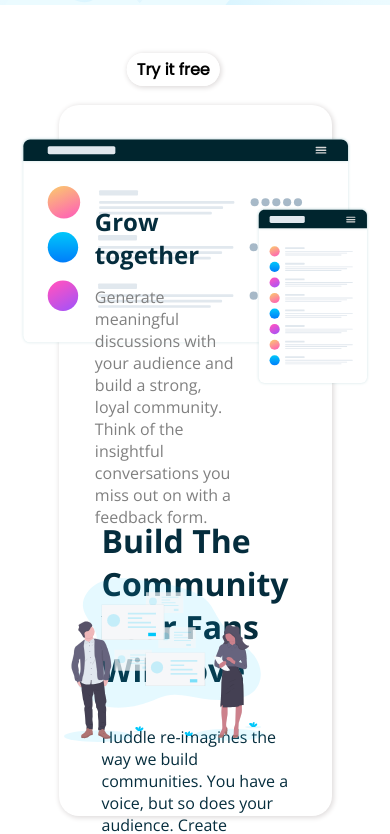
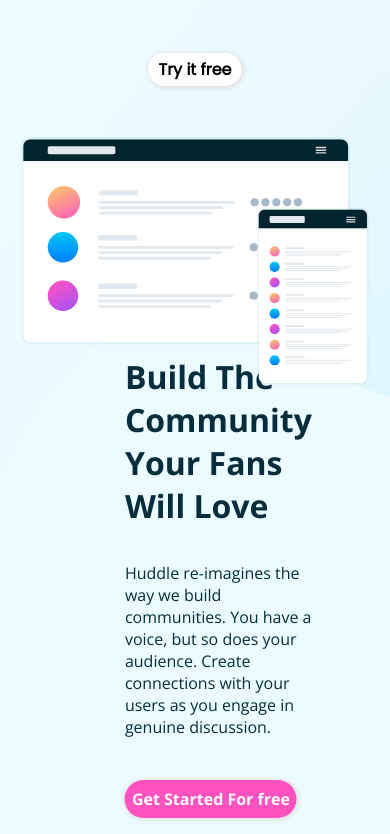
Before and after one commit to yurimr3/yurimr3.github.io, a plain HTML site: page index.html in a window 390 px wide. Shown: the part 95-929 px from the top of the page. Drawn offline with nearby package versions, Linux system fonts and the light colour scheme; a web font is replaced by a local one.

Commit message:
Update style.css

```diff
--- a/Projeto Comercial/css/style.css
+++ b/Projeto Comercial/css/style.css
@@ -289,7 +289,7 @@
 
 
     nav{
-        position: absolute;
+        right: auto;
         left: 50%;
         transform: translate(-50%);
         top: 18%;
@@ -306,10 +306,10 @@
     }
 
     .div-section-1{
-        position: absolute;
+        position: relative;
         left: 50%;
         transform: translate(-50%);
-        top: 55%;
+        margin-top: 300px;
         padding-top: 50px;
         padding-left: 50px;
         padding-right: 50px;
```
